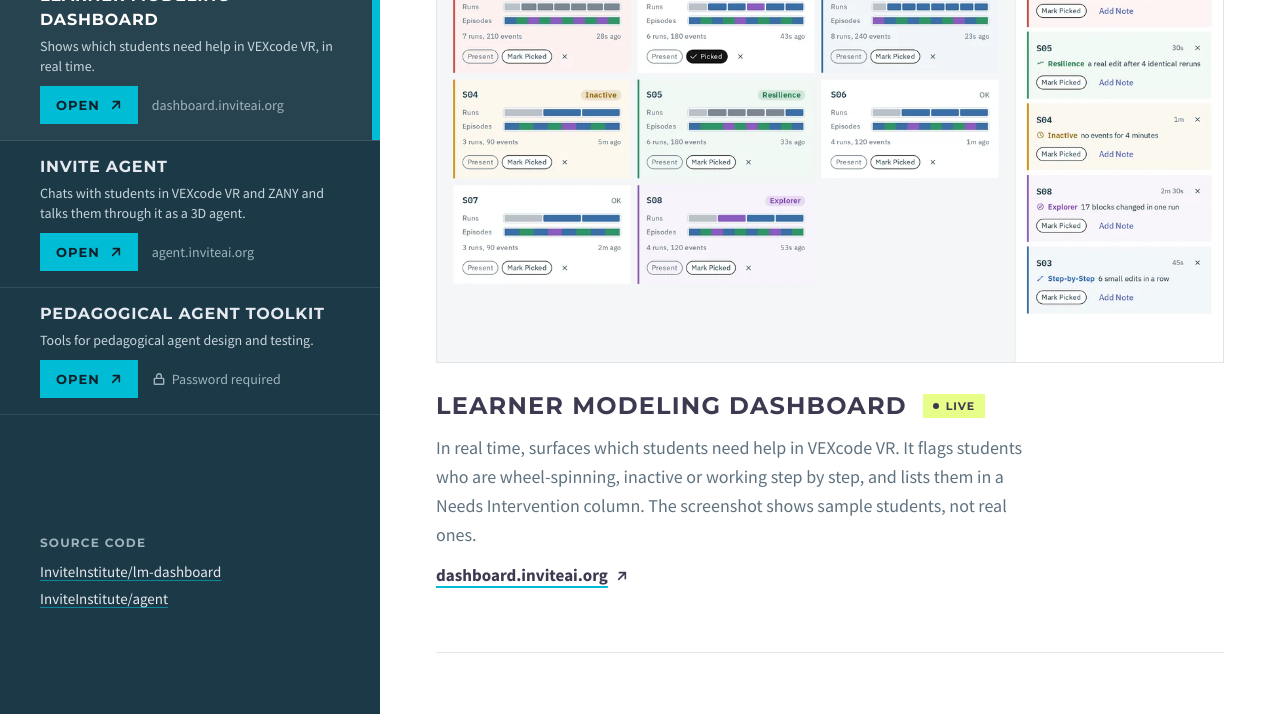
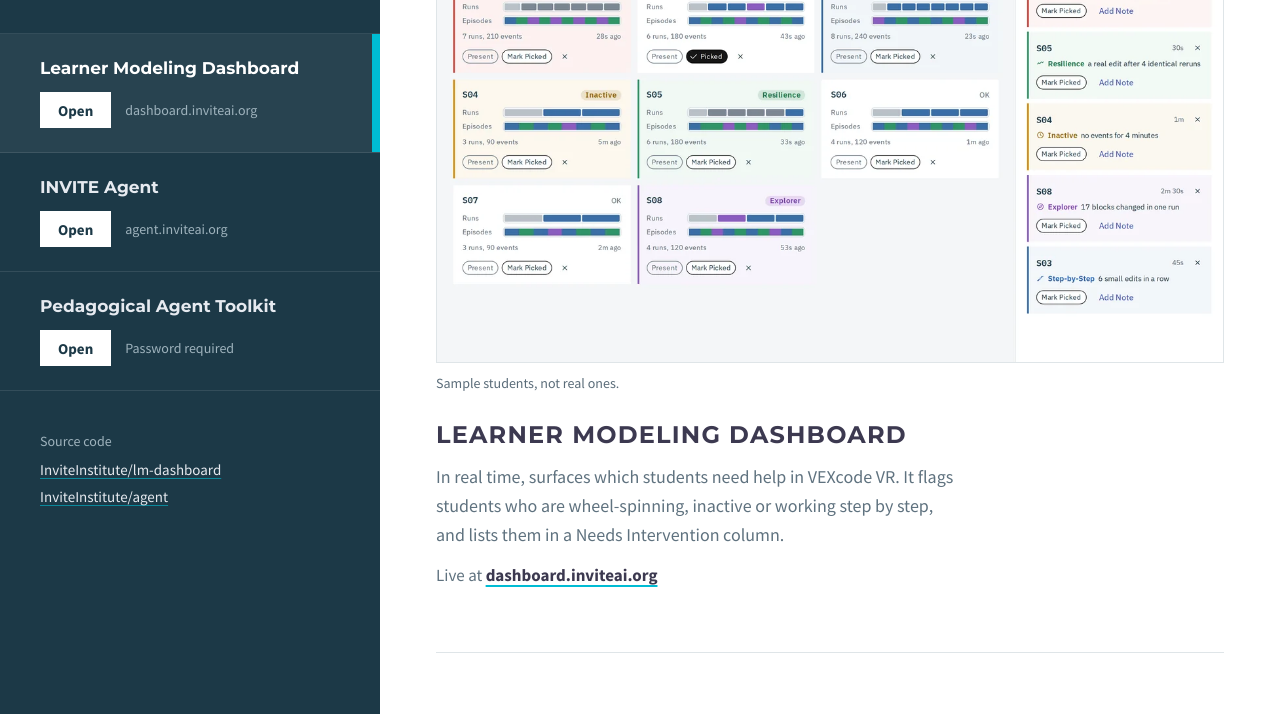
Before and after one commit to InviteInstitute/invite-web, a plain HTML site: page public/index.html in a window 1280 px wide. Shown: the part 249-963 px from the top of the page. Drawn offline with Linux system fonts and the light colour scheme.

Commit message:
Take the badges, arrows and repeated copy off the tools page (#13)
Every tool is live, so the Live chips said nothing. The rail now holds
only names and plain Open buttons, and each description appears once.

Co-authored-by: Claude Opus 5.5 <noreply@anthropic.com>

```diff
--- a/public/index.html
+++ b/public/index.html
@@ -11,7 +11,7 @@
 <link rel="preload" href="/assets/fonts/source-sans-pro-400.woff2" as="font" type="font/woff2" crossorigin>
 <link rel="icon" type="image/png" href="/assets/img/favicon.png">
 <link rel="apple-touch-icon" href="/assets/img/apple-touch-icon.png">
-<link rel="stylesheet" href="/styles.css?v=2026-11-27c">
+<link rel="stylesheet" href="/styles.css?v=2026-11-27d">
 </head>
 <body>
 
@@ -41,22 +41,19 @@
   <aside class="rail" aria-labelledby="rail-title">
     <div class="rail-inner">
       <h1 class="rail-title" id="rail-title">Research Software</h1>
-      <p class="rail-intro">The <strong>INVITE</strong> Institute builds and runs these tools. Each one opens where it runs.</p>
+      <p class="rail-intro">Built and run by the INVITE Institute.</p>
       <ol class="rail-tools" aria-label="Tools">
         <li class="rail-tool is-current" data-section="dashboard">
           <a class="rail-name" href="#dashboard" aria-current="location">Learner Modeling Dashboard</a>
-          <p class="rail-job">Shows which students need help in VEXcode VR, in real time.</p>
-          <p class="rail-launch"><a class="btn" href="https://dashboard.inviteai.org" target="_blank" rel="noopener">Open<svg class="icon" width="16" height="16" viewBox="0 0 24 24" fill="none" stroke="currentColor" stroke-width="2.4" stroke-linecap="round" stroke-linejoin="round" aria-hidden="true"><path d="M7 17 17 7M8 7h9v9"/></svg><span class="visually-hidden"> Learner Modeling Dashboard (opens in a new tab)</span></a><span class="rail-host">dashboard.inviteai.org</span></p>
+          <p class="rail-launch"><a class="btn" href="https://dashboard.inviteai.org" target="_blank" rel="noopener">Open<span class="visually-hidden"> Learner Modeling Dashboard (opens in a new tab)</span></a><span class="rail-host">dashboard.inviteai.org</span></p>
         </li>
         <li class="rail-tool" data-section="agent">
           <a class="rail-name" href="#agent">INVITE Agent</a>
-          <p class="rail-job">Chats with students in VEXcode VR and ZANY and talks them through it as a 3D agent.</p>
-          <p class="rail-launch"><a class="btn" href="https://agent.inviteai.org" target="_blank" rel="noopener">Open<svg class="icon" width="16" height="16" viewBox="0 0 24 24" fill="none" stroke="currentColor" stroke-width="2.4" stroke-linecap="round" stroke-linejoin="round" aria-hidden="true"><path d="M7 17 17 7M8 7h9v9"/></svg><span class="visually-hidden"> INVITE Agent (opens in a new tab)</span></a><span class="rail-host">agent.inviteai.org</span></p>
+          <p class="rail-launch"><a class="btn" href="https://agent.inviteai.org" target="_blank" rel="noopener">Open<span class="visually-hidden"> INVITE Agent (opens in a new tab)</span></a><span class="rail-host">agent.inviteai.org</span></p>
         </li>
         <li class="rail-tool" data-section="patk">
           <a class="rail-name" href="#patk">Pedagogical Agent Toolkit</a>
-          <p class="rail-job">Tools for pedagogical agent design and testing.</p>
-          <p class="rail-launch"><a class="btn js-patk" href="https://patk.inviteai.org" target="_blank" rel="noopener">Open<svg class="icon" width="16" height="16" viewBox="0 0 24 24" fill="none" stroke="currentColor" stroke-width="2.4" stroke-linecap="round" stroke-linejoin="round" aria-hidden="true"><path d="M7 17 17 7M8 7h9v9"/></svg><span class="visually-hidden"> Pedagogical Agent Toolkit (opens in a new tab)</span></a><span class="rail-host"><svg class="icon" width="14" height="14" viewBox="0 0 24 24" fill="none" stroke="currentColor" stroke-width="2.4" stroke-linecap="round" stroke-linejoin="round" aria-hidden="true"><rect x="4" y="11" width="16" height="10" rx="1"/><path d="M8 11V7a4 4 0 0 1 8 0v4"/></svg>Password required</span></p>
+          <p class="rail-launch"><a class="btn js-patk" href="https://patk.inviteai.org" target="_blank" rel="noopener">Open<span class="visually-hidden"> Pedagogical Agent Toolkit (opens in a new tab)</span></a><span class="rail-host">Password required</span></p>
         </li>
       </ol>
       <div class="rail-source">
@@ -73,15 +70,12 @@
     <section class="shot" id="dashboard" aria-labelledby="dashboard-title">
       <figure class="shot-frame">
         <img src="/assets/img/photos/dashboard-1200.webp?v=5" srcset="/assets/img/photos/dashboard-800.webp?v=5 800w, /assets/img/photos/dashboard-1200.webp?v=5 1200w, /assets/img/photos/dashboard-1600.webp?v=5 1600w" sizes="(max-width: 900px) calc(100vw - 42px), calc(100vw - 472px)" width="1600" height="941" alt="The Learner Modeling Dashboard: eight student cards with their runs and episodes, five of them flagged as wheel-spinning, step-by-step, inactive, resilience and explorer, and the Needs Intervention column that lists those five alerts">
+        <figcaption>Sample students, not real ones.</figcaption>
       </figure>
       <div class="shot-text">
-        <div class="shot-head">
-          <h2 class="shot-title" id="dashboard-title">Learner Modeling Dashboard</h2>
-          <span class="status status-live">Live</span>
-        </div>
-        <p class="shot-desc">In real time, surfaces which students need help in VEXcode VR. It flags students who are wheel-spinning, inactive or working step by step, and lists them in a Needs Intervention column. The screenshot shows sample students, not real ones.</p>
-        <p class="shot-link"><a href="https://dashboard.inviteai.org" target="_blank" rel="noopener">dashboard.inviteai.org<svg class="icon" width="16" height="16" viewBox="0 0 24 24" fill="none" stroke="currentColor" stroke-width="2.4" stroke-linecap="round" stroke-linejoin="round" aria-hidden="true"><path d="M7 17 17 7M8 7h9v9"/></svg></a></p>
-
+        <h2 class="shot-title" id="dashboard-title">Learner Modeling Dashboard</h2>
+        <p class="shot-desc">In real time, surfaces which students need help in VEXcode VR. It flags students who are wheel-spinning, inactive or working step by step, and lists them in a Needs Intervention column.</p>
+        <p class="shot-link">Live at <a href="https://dashboard.inviteai.org" target="_blank" rel="noopener">dashboard.inviteai.org</a></p>
       </div>
     </section>
 
@@ -90,13 +84,9 @@
         <img src="/assets/img/photos/agent-1200.webp?v=12" srcset="/assets/img/photos/agent-800.webp?v=12 800w, /assets/img/photos/agent-1200.webp?v=12 1200w, /assets/img/photos/agent-1600.webp?v=12 1600w" sizes="(max-width: 900px) calc(100vw - 42px), calc(100vw - 472px)" width="1600" height="941" alt="ZANY with the Castle Crasher+ playground open, the 3D pedagogical agent, and the INVITE Agent chat beside its tab on the screen’s edge" loading="lazy">
       </figure>
       <div class="shot-text">
-        <div class="shot-head">
-          <h2 class="shot-title" id="agent-title">INVITE Agent</h2>
-          <span class="status status-live">Live</span>
-        </div>
+        <h2 class="shot-title" id="agent-title">INVITE Agent</h2>
         <p class="shot-desc">The chat agent and the pedagogical agent in one. It chats with students as they code in VEXcode VR and ZANY, checks in when they’re stuck, and talks them through it out loud as a 3D pedagogical agent.</p>
-        <p class="shot-link"><a href="https://agent.inviteai.org" target="_blank" rel="noopener">agent.inviteai.org<svg class="icon" width="16" height="16" viewBox="0 0 24 24" fill="none" stroke="currentColor" stroke-width="2.4" stroke-linecap="round" stroke-linejoin="round" aria-hidden="true"><path d="M7 17 17 7M8 7h9v9"/></svg></a></p>
-
+        <p class="shot-link">Live at <a href="https://agent.inviteai.org" target="_blank" rel="noopener">agent.inviteai.org</a></p>
       </div>
     </section>
 
@@ -105,13 +95,9 @@
         <img src="/assets/img/photos/patk-1200.webp?v=3" srcset="/assets/img/photos/patk-800.webp?v=3 800w, /assets/img/photos/patk-1200.webp?v=3 1200w, /assets/img/photos/patk-1600.webp?v=3 1600w" sizes="(max-width: 900px) calc(100vw - 42px), calc(100vw - 472px)" width="1600" height="941" alt="The Pedagogical Agent Toolkit agent creator: a customization menu, a 3D agent in a wheelchair, and a shoe picker" loading="lazy">
       </figure>
       <div class="shot-text">
-        <div class="shot-head">
-          <h2 class="shot-title" id="patk-title">Pedagogical Agent Toolkit</h2>
-          <span class="status status-live">Live</span>
-        </div>
+        <h2 class="shot-title" id="patk-title">Pedagogical Agent Toolkit</h2>
         <p class="shot-desc">Tools for pedagogical agent design and testing. Its agent creator builds a 3D agent’s face, body, hair, eyes, outfit, accessories and shoes.</p>
-        <p class="shot-link"><a class="js-patk" href="https://patk.inviteai.org" target="_blank" rel="noopener">patk.inviteai.org<svg class="icon" width="16" height="16" viewBox="0 0 24 24" fill="none" stroke="currentColor" stroke-width="2.4" stroke-linecap="round" stroke-linejoin="round" aria-hidden="true"><path d="M7 17 17 7M8 7h9v9"/></svg></a></p>
-        <p class="shot-gate"><svg class="icon" width="14" height="14" viewBox="0 0 24 24" fill="none" stroke="currentColor" stroke-width="2.4" stroke-linecap="round" stroke-linejoin="round" aria-hidden="true"><rect x="4" y="11" width="16" height="10" rx="1"/><path d="M8 11V7a4 4 0 0 1 8 0v4"/></svg>Password required</p>
+        <p class="shot-link">Live at <a class="js-patk" href="https://patk.inviteai.org" target="_blank" rel="noopener">patk.inviteai.org</a>. It asks for a password.</p>
       </div>
     </section>
   </div>
--- a/public/styles.css
+++ b/public/styles.css
@@ -75,7 +75,6 @@ a { color: var(--accent); text-decoration: none; }
 /* Layout: a sticky tool rail beside the screenshots */
 html { scroll-behavior: smooth; }
 .visually-hidden { position: absolute; width: 1px; height: 1px; overflow: hidden; clip-path: inset(50%); white-space: nowrap; }
-.icon { flex: none; display: block; }
 .layout {
   display: grid;
   grid-template-columns: 380px minmax(0, 1fr);
@@ -108,8 +107,7 @@ html { scroll-behavior: smooth; }
   text-transform: uppercase;
   text-wrap: balance;
 }
-.rail-intro { margin-top: 12px; padding: 0 40px; font-size: 18px; font-weight: 300; line-height: 28px; }
-.rail-intro strong { color: var(--white); font-weight: 700; }
+.rail-intro { margin-top: 8px; padding: 0 40px; font-size: 17px; line-height: 26px; }
 
 .rail-tools { margin-top: 36px; list-style: none; border-top: 1px solid rgba(255, 255, 255, .1); }
 .rail-tool {
@@ -134,47 +132,35 @@ html { scroll-behavior: smooth; }
   display: block;
   color: #e6eaf0;
   font-family: var(--font-heading);
-  font-size: 16px;
+  font-size: 17px;
   font-weight: 700;
   line-height: 24px;
-  letter-spacing: .8px;
-  text-transform: uppercase;
   transition: color .2s ease;
 }
 .rail-tool.is-current .rail-name, .rail-name:hover { color: var(--white); }
-.rail-job { margin-top: 4px; font-size: 15px; line-height: 22px; }
-.rail-launch { display: flex; align-items: center; flex-wrap: wrap; gap: 6px 14px; margin-top: 14px; }
-.rail-host { display: inline-flex; align-items: center; gap: 6px; color: #9fb3bd; font-size: 14px; }
+.rail-launch { display: flex; align-items: center; flex-wrap: wrap; gap: 6px 14px; margin-top: 12px; }
+.rail-host { color: #9fb3bd; font-size: 14px; }
 
 .btn {
   display: inline-flex;
   align-items: center;
-  gap: 8px;
-  height: 38px;
-  padding: 0 14px 0 16px;
-  color: #10202a;
-  background: var(--accent);
-  font-family: var(--font-heading);
-  font-size: 13px;
+  height: 36px;
+  padding: 0 18px;
+  color: var(--footer);
+  background: var(--white);
+  font-size: 15px;
   font-weight: 700;
-  letter-spacing: .08em;
-  text-transform: uppercase;
-  transition: background-color .2s ease, color .2s ease;
+  transition: background-color .2s ease;
 }
-.btn:hover { background: var(--lime); }
-.btn .icon { transition: transform .25s var(--ease-out); }
-.btn:hover .icon { transform: translate(2px, -2px); }
+.btn:hover { background: var(--accent); }
 .rail :focus-visible { outline-color: var(--lime); }
 
-.rail-source { margin-top: auto; padding: 36px 40px 0; }
+.rail-source { margin-top: 8px; padding: 32px 40px 0; }
 .rail-source-title {
   color: #9fb3bd;
-  font-family: var(--font-heading);
-  font-size: 12px;
-  font-weight: 700;
+  font-size: 14px;
+  font-weight: 400;
   line-height: 20px;
-  letter-spacing: .1em;
-  text-transform: uppercase;
 }
 .rail-source ul { margin-top: 6px; list-style: none; }
 .rail-source li + li { margin-top: 2px; }
@@ -186,8 +172,8 @@ html { scroll-behavior: smooth; }
 .shot { max-width: 1100px; scroll-margin-top: 32px; }
 .shot + .shot { margin-top: 64px; padding-top: 64px; border-top: 1px solid var(--border); }
 .shot-frame img { width: 100%; border: 1px solid var(--border); }
-.shot-text { margin-top: 26px; }
-.shot-head { display: flex; align-items: center; flex-wrap: wrap; gap: 8px 16px; }
+.shot-frame figcaption { margin-top: 8px; color: var(--caption); font-size: 14px; }
+.shot-text { max-width: 66ch; margin-top: 22px; }
 .shot-title {
   color: var(--heading);
   font-family: var(--font-heading);
@@ -201,36 +187,15 @@ html { scroll-behavior: smooth; }
 .shot-desc { max-width: 66ch; margin-top: 10px; font-size: 18px; line-height: 29px; }
 .shot-link { margin-top: 14px; font-size: 17px; }
 .shot-link a {
-  display: inline-flex;
-  align-items: center;
-  gap: 6px;
   color: var(--heading);
   font-weight: 700;
   text-decoration: underline;
   text-decoration-color: var(--accent);
   text-decoration-thickness: 2px;
-  text-underline-offset: 5px;
+  text-underline-offset: 4px;
   transition: color .2s ease;
 }
 .shot-link a:hover { color: var(--footer); text-decoration-color: var(--heading); }
-.shot-gate { display: flex; align-items: center; gap: 6px; margin-top: 6px; color: var(--caption); font-size: 15px; }
-
-/* Status labels */
-.status {
-  display: inline-flex;
-  align-items: center;
-  gap: 7px;
-  padding: 3px 10px;
-  font-family: var(--font-heading);
-  font-size: 11px;
-  font-weight: 700;
-  line-height: 18px;
-  letter-spacing: .08em;
-  text-transform: uppercase;
-  white-space: nowrap;
-}
-.status::before { content: ""; width: 6px; height: 6px; border-radius: 50%; background: currentColor; }
-.status-live { color: var(--heading); background: var(--lime); }
 
 /* Password gate */
 .gate-dialog {
@@ -390,17 +355,6 @@ html { scroll-behavior: smooth; }
   .primary-nav .menu-search { display: none; }
 }
 
-/* Short laptop screens: tighten the rail so every Open button fits */
-@media (min-width: 901px) and (max-height: 860px) {
-  .rail-inner { padding-top: 28px; }
-  .rail-intro { display: none; }
-  .rail-tools { margin-top: 22px; }
-  .rail-tool { padding-top: 14px; padding-bottom: 16px; }
-  .rail-job { font-size: 14px; line-height: 20px; }
-  .rail-launch { margin-top: 10px; }
-  .rail-source { padding-top: 22px; }
-}
-
 /* Phone and small tablet: the rail becomes the top block, the screenshots follow */
 @media (max-width: 900px) {
   .layout { grid-template-columns: 1fr; }
```
Also changed, not shown: .impeccable/design.json, 3 other files.
